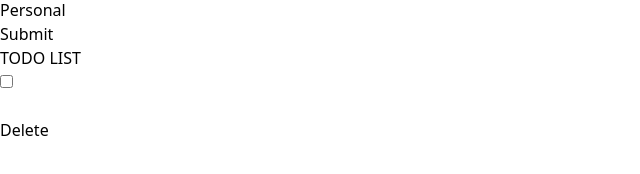
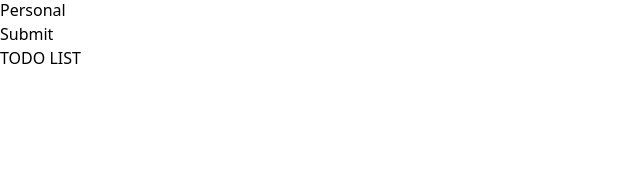
Before and after one commit to Radomir9/todo-app, a Vue app: page / in a window 1280 px wide. Shown: the part 194-368 px from the top of the page, without its empty margins (0-640 px from the left). Built offline with nearby package versions, Linux system fonts and the light colour scheme.

Commit message:
display todo list

```diff
--- a/src/App.vue
+++ b/src/App.vue
@@ -38,22 +38,10 @@
 
     <section>
       <h3>TODO LIST</h3>
-      <div>
-
+      <div v-for="todo in todos">
         <div>
-          <label>
-            <input type="checkbox" />
-          </label>
-
-          <div>
-            <input type="text" />
-          </div>
-
-          <div>
-            <button>Delete</button>
-          </div>
+          {{ todo.content }}
         </div>
-
       </div>
     </section>
 
```
